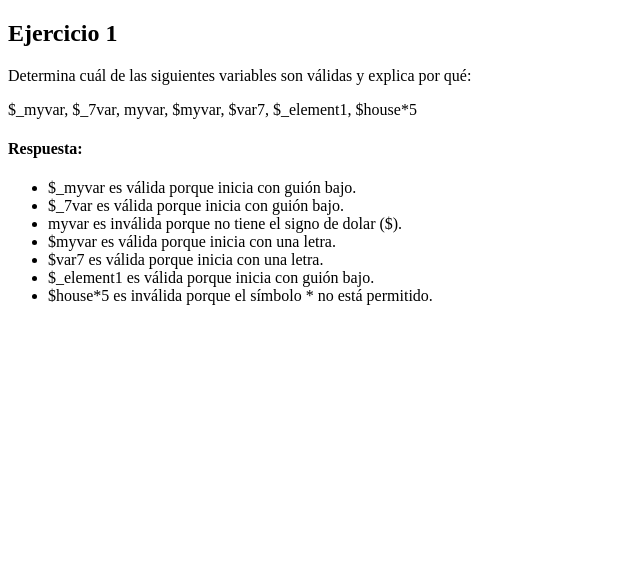
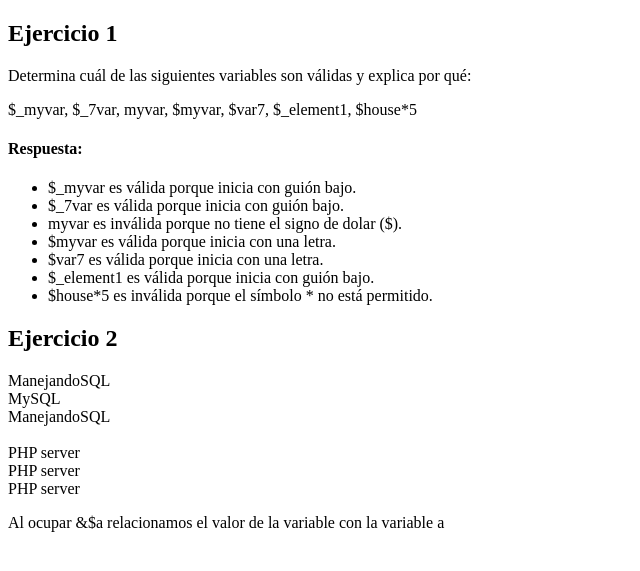
Before and after one commit to AldoP85/tecweb, a PHP site: page / in a window 1280 px wide. Shown: the top 571 px of the page, without its empty margins (0-640 px from the left). Run offline with PHP 8.4, Linux system fonts and the light colour scheme.

Commit message:
Ejercicio 2

```diff
--- a/practicas/p04/index.php
+++ b/practicas/p04/index.php
@@ -30,5 +30,31 @@
         echo '<li>$house*5 es inválida porque el símbolo * no está permitido.</li>';
         echo '</ul>';
     ?>
+
+    <h2>Ejercicio 2</h2>
+    <?php
+	//Inciso 2
+	$a = "ManejandoSQL";
+	$b = 'MySQL';
+	$c = &$a;
+	echo $a;
+	echo '<br>';
+	echo $b;
+	echo '<br>';
+	echo $c;
+	echo '<br>';
+
+	echo '<br>';
+	$a = "PHP server";
+	$b = &$a;
+	echo $a;
+	echo '<br>';
+	echo $b;
+	echo '<br>';
+	echo $c;
+	echo '<br>';
+    ?>
+    <p>Al ocupar &$a relacionamos el valor de la variable con la variable a</p>
+
 </body>
 </html>
```
